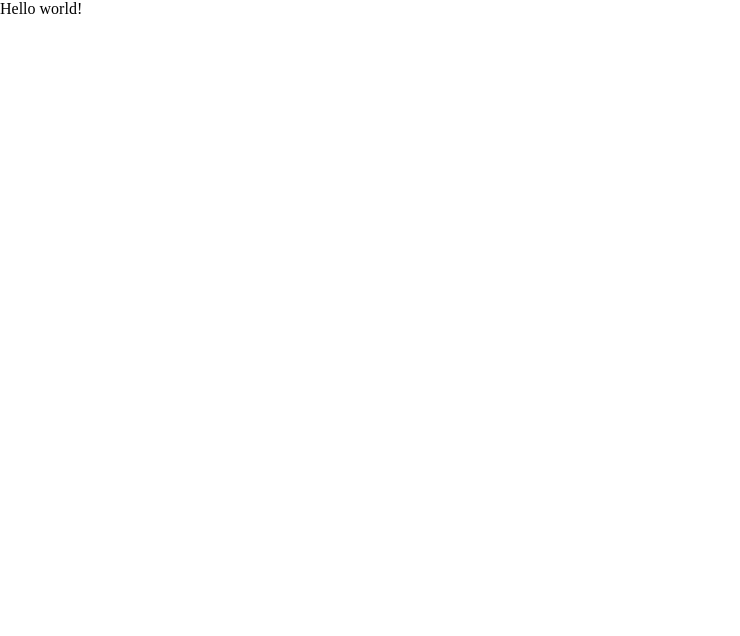
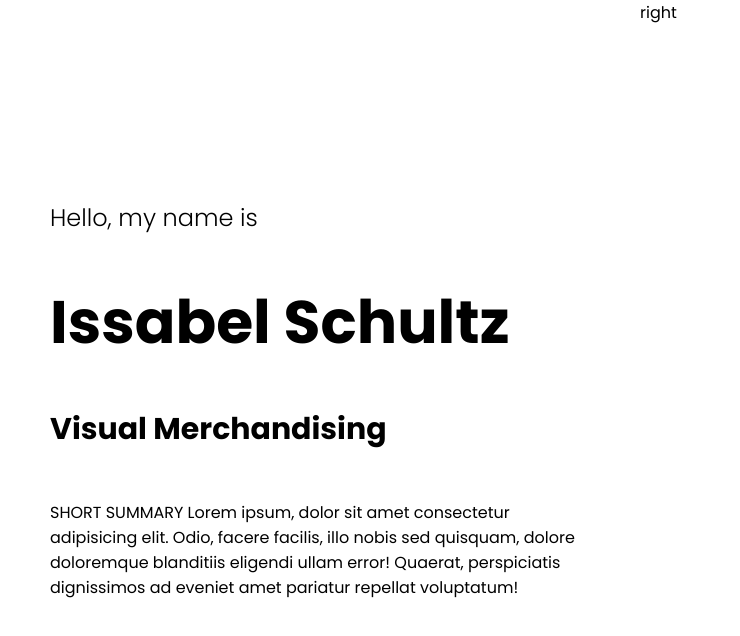
Before and after one commit to adamlsn/issabel-portfolio, a React (Create React App) app: page / in a window 1280 px wide. Shown: the top 636 px of the page, without its empty margins (0-740 px from the left). Built offline with nearby package versions, Linux system fonts and the light colour scheme.

Commit message:
the about section

```diff
--- a/public/index.html
+++ b/public/index.html
@@ -5,9 +5,11 @@
   <meta charset="utf-8" />
   <meta name="viewport" content="width=device-width, initial-scale=1" />
   <meta name="description" content="Web site created using create-react-app" />
+  <link href="https://fonts.googleapis.com/css2?family=Poppins:wght@100;300;400;500;600;700;800;900&display=swap" rel="stylesheet">
   <style>
     * {
       margin: 0;
+      font-family: "Poppins", sans-serif;
     }
   </style>
   <title>React App</title>
--- a/src/App.jsx
+++ b/src/App.jsx
@@ -1,5 +1,7 @@
+import About from "./components/about/about";
+
 const App = () => {
-  return <div>Hello world!</div>;
+  return <div><About/></div>;
 };
 
 export default App;
--- /dev/null
+++ b/src/components/about/about.css
@@ -0,0 +1,65 @@
+.about{
+    display: flex;
+    height: 100vh;
+}
+
+.about-left{
+    flex: 1;
+    display: flex;
+    align-items: center;
+    justify-content: center;
+}
+
+.about-right{
+    flex: 1;
+}
+
+.about-left-wrapper{
+    padding: 50px;
+    height: 50%;
+    display: flex;
+    flex-direction: column;
+    justify-content: space-between;
+}
+
+.about-intro{
+    font: 30px;
+    font-weight: 300;
+}
+
+.about-name{
+    font-size: 60px;
+}
+
+.about-title{
+    height: 50px;
+    overflow: hidden;
+}
+
+.about-title-wrapper{
+    height: 100%;
+    animation: move 10s ease-in-out infinite alternate;
+}
+
+@keyframes move {
+    25%{
+        transform: translateY(-50px);
+    }
+    50%{
+        transform: translateY(-100px);
+    }
+    75%{
+        transform: translateY(-150px);
+    }
+    100%{
+        transform: translateY(-200px);
+    }
+}
+
+.about-title-item{
+    height: 50px;
+    font-size: 30px;
+    font-weight: bold;
+    display: flex;
+    align-items: center;
+}
--- /dev/null
+++ b/src/components/about/about.jsx
@@ -0,0 +1,31 @@
+import "./about.css"
+
+const About = () => {
+    return (
+        <div className="about">
+            <div className="about-left">
+                <div className="about-left-wrapper">
+                    <h2 className="about-intro">Hello, my name is</h2>
+                    <h1 className="about-name">Issabel Schultz</h1>
+
+                    <div className="about-title">
+                        <div className="about-title-wrapper">
+                            <div className="about-title-item">B.A. Merchandise Management</div>
+                            <div className="about-title-item">Store Manager at Allen Edmonds</div>
+                            <div className="about-title-item">Visual Merchandising</div>
+                            <div className="about-title-item">Cat Mom</div>
+                            <div className="about-title-item">Plant Worshipper</div>
+                        </div>
+                    </div>
+
+                    <div className="about-description">
+                        SHORT SUMMARY Lorem ipsum, dolor sit amet consectetur adipisicing elit. Odio, facere facilis, illo nobis sed quisquam, dolore doloremque blanditiis eligendi ullam error! Quaerat, perspiciatis dignissimos ad eveniet amet pariatur repellat voluptatum!
+                    </div>
+                </div>
+            </div>
+            <div className="about-right">right</div>
+        </div>
+    )
+}
+
+export default About
```
Also changed, not shown: 1 other file (tests, documents, lock files or other folders).
